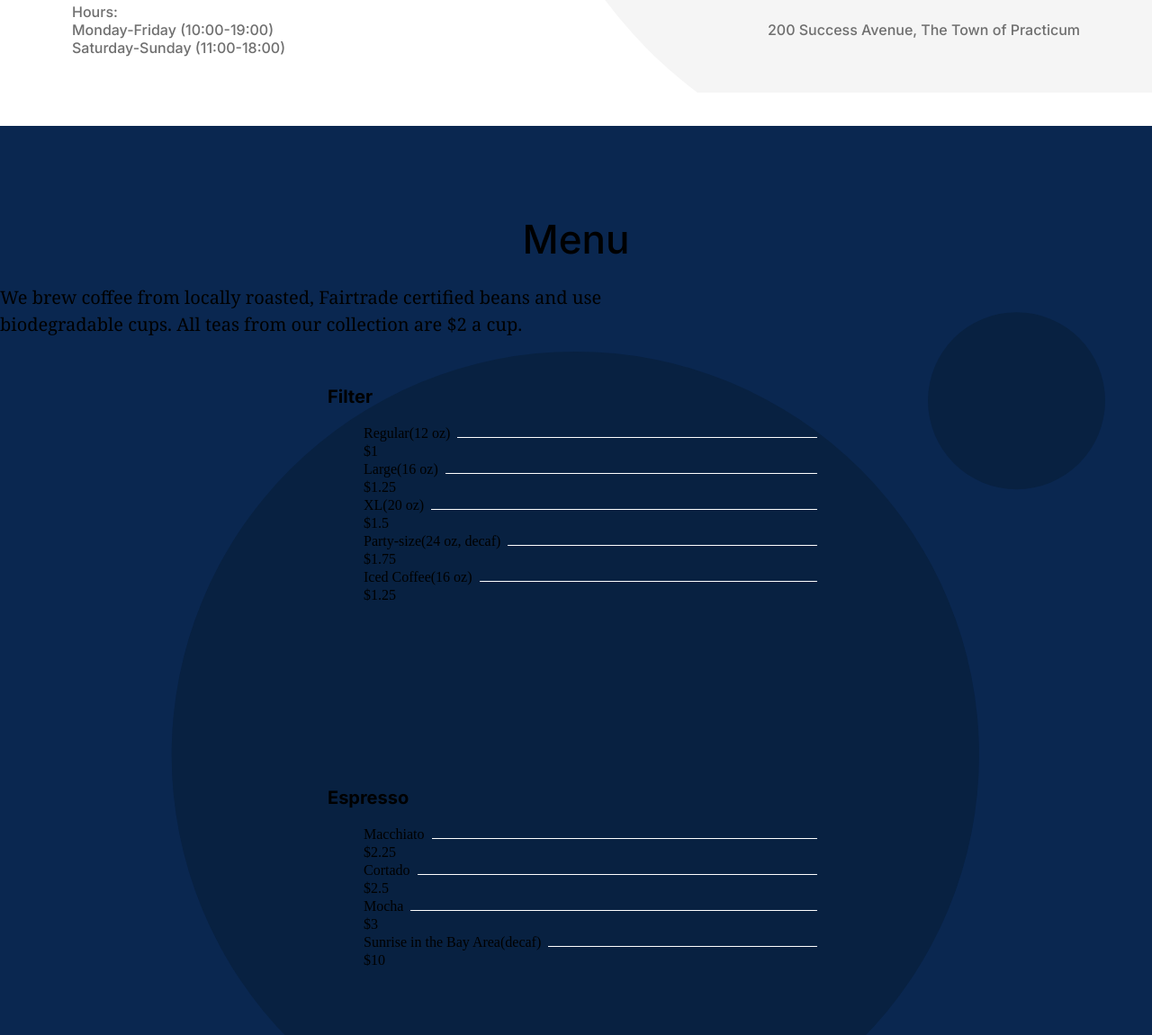
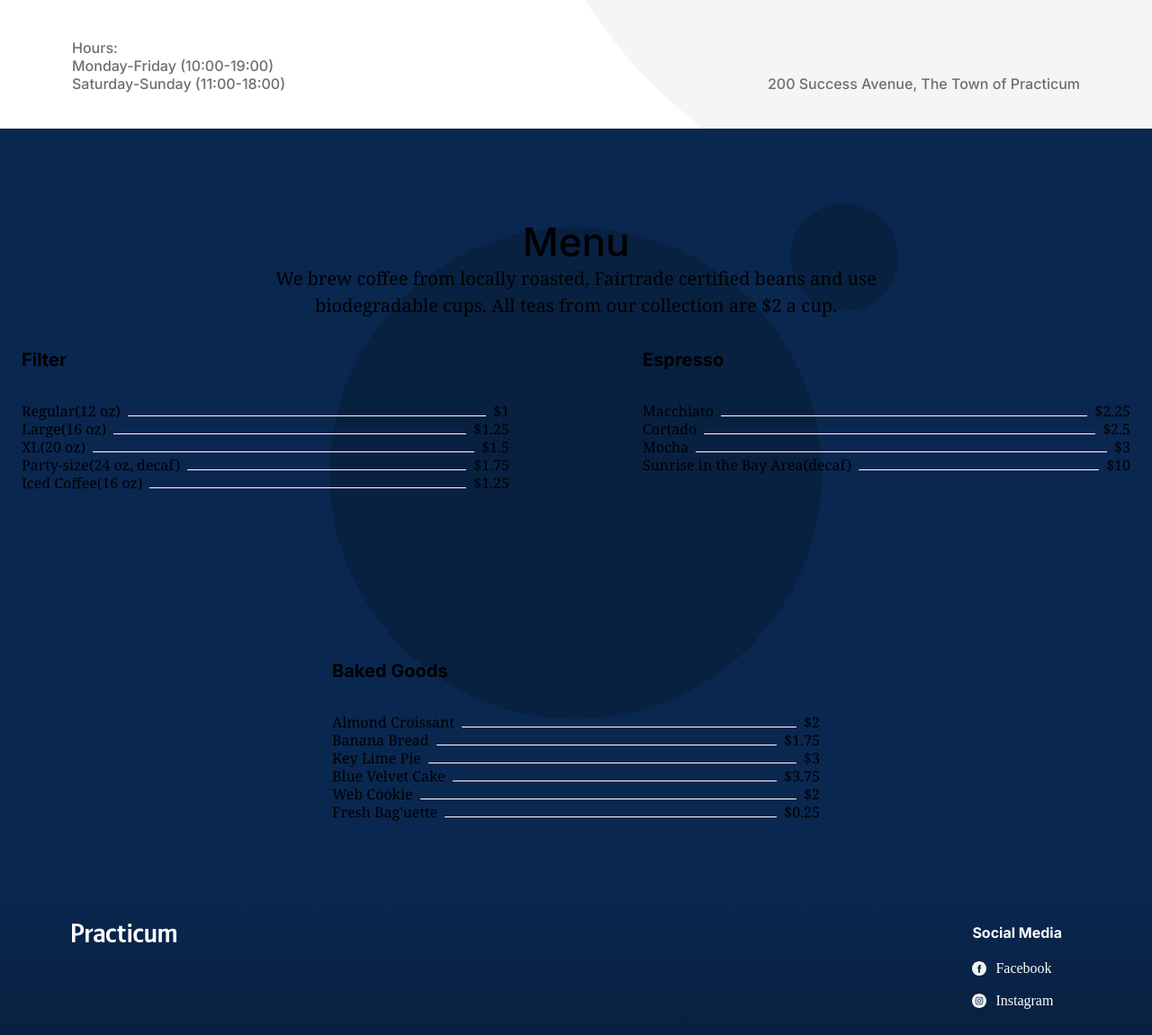
Before and after one commit to Soysauc/se_project_coffeeshop, a plain HTML site: page index.html in a window 1280 px wide. Shown: the part 697-1848 px from the top of the page at 90% size. Drawn offline with Linux system fonts and the light colour scheme.

Commit message:
Menu redux

```diff
--- a/index.html
+++ b/index.html
@@ -71,52 +71,52 @@
             <div class="card">
               <h3 class="card__title">Filter</h3>
               <ul class="card__content">
-                <li class="card__list_item">
-                <span class="card__list-divider">Regular(12 oz)</span>$1
+                <li class="card__list-item">
+                Regular(12 oz)<span class="card__list-divider"/>$1
               </li>
-              <li class="card__list_item">
-                <span class="card__list-divider">Large(16 oz)</span>$1.25
-              </li><li class="card__list_item">
-                <span class="card__list-divider">XL(20 oz)</span>$1.5
-              </li><li class="card__list_item">
-                <span class="card__list-divider">Party-size(24 oz, decaf)</span>$1.75
-              </li><li class="card__list_item">
-                <span class="card__list-divider">Iced Coffee(16 oz)</span>$1.25
+              <li class="card__list-item">
+                Large(16 oz)<span class="card__list-divider"/>$1.25
+              </li><li class="card__list-item">
+                XL(20 oz)<span class="card__list-divider"/>$1.5
+              </li><li class="card__list-item">
+                Party-size(24 oz, decaf)<span class="card__list-divider"/>$1.75
+              </li><li class="card__list-item">
+                Iced Coffee(16 oz)<span class="card__list-divider"/>$1.25
               </li>
               </ul>
             </div>
             <div class="card">
               <h3 class="card__title">Espresso</h3>
               <ul class="card__content">
-                <li class="card__list_item">
-                <span class="card__list-divider">Macchiato</span>$2.25
+                <li class="card__list-item">
+                Macchiato<span class="card__list-divider"/>$2.25
               </li>
-              <li class="card__list_item">
-                <span class="card__list-divider">Cortado</span>$2.5
-              </li><li class="card__list_item">
-                <span class="card__list-divider">Mocha</span>$3
-              </li><li class="card__list_item">
-                <span class="card__list-divider">Sunrise in the Bay Area(decaf)</span>$10
+              <li class="card__list-item">
+                Cortado<span class="card__list-divider"/>$2.5
+              </li><li class="card__list-item">
+                Mocha<span class="card__list-divider"/>$3
+              </li><li class="card__list-item">
+                Sunrise in the Bay Area(decaf)<span class="card__list-divider"/>$10
               </li>
               </ul>
             </div>
             <div class="card">
               <h3 class="card__title">Baked Goods</h3>
               <ul class="card__content">
-                <li class="card__list_item">
-                <span class="card__list-divider">Almond Croissant</span>$2
+                <li class="card__list-item">
+                Almond Croissant<span class="card__list-divider"/>$2
               </li>
-              <li class="card__list_item">
-                <span class="card__list-divider">Banana Bread</span>$1.75
-              </li><li class="card__list_item">
-                <span class="card__list-divider">Key Lime Pie</span>$3
-              </li><li class="card__list_item">
-                <span class="card__list-divider">Blue Velvet Cake</span>$3.75
-              </li><li class="card__list_item">
-                <span class="card__list-divider">Web Cookie</span>$2
+              <li class="card__list-item">
+                Banana Bread<span class="card__list-divider"/>$1.75
+              </li><li class="card__list-item">
+                Key Lime Pie<span class="card__list-divider"/>$3
+              </li><li class="card__list-item">
+                Blue Velvet Cake<span class="card__list-divider"/>$3.75
+              </li><li class="card__list-item">
+                Web Cookie<span class="card__list-divider"/>$2
               </li>
-              <li class="card__list_item">
-                <span class="card__list-divider">Fresh Bag'uette</span>$0.25
+              <li class="card__list-item">
+                Fresh Bag'uette<span class="card__list-divider"/>$0.25
               </li>
               </ul>
             </div>
--- a/pages/index.css
+++ b/pages/index.css
@@ -13,11 +13,15 @@
   min-height: 720px;
   max-height: 800px;
   height: 100vh;
+  position: relative;
+    z-index: 1;
+    display: flex;
+    flex-direction: column;
+    padding-bottom: 40px;
 }
 .header__title {
   max-width: 729px;
-  margin-top: 202px;
-  margin-left: 80px;
+  margin: 202px 0 0 80px;
   display: flex;
   flex-direction: column;
   font-family: "Inter";
@@ -28,14 +32,14 @@
 }
 .header__description {
   max-width: 683px;
-  margin-top: 28px;
-  margin-left: 80px;
+margin: 28px 0 0 80px;
   font-family: "Noto Serif";
   font-style: normal;
   font-size: 20px;
   line-height: 30px;
 }
 .header__image {
+  z-index: -1;
   width: 646px;
   height: 568px;
   top: 124px;
@@ -52,13 +56,12 @@
   line-height: 72px;
 }
 .header__footer {
-  position: absolute;
-  /* left: 0; */
-  bottom: 40px;
   width: 100%;
   display: flex;
-  align-items: center;
-  padding: 40px 80px 0;
+  margin-top: auto;
+  align-items: flex-end;
+  padding: 0 80px;
+
   justify-content: space-between;
   box-sizing: border-box;
 }
@@ -118,27 +121,29 @@
 
 .menu{
 background: #0a2750 url(../images/background_menu.svg) no-repeat center/cover;
-
+padding: 100px 0 0 0;
 }
 .menu__title{
-/* max-width: 780px; */
+max-width: 780px;
 font-family: "Inter";
 font-style: normal;
 font-weight: 500;
 font-size: 44px;
 line-height: 52px;
 text-align: center;
-padding: 100px 0 0 0;
-margin-bottom: 24px;
+margin: 0 auto;
+/* padding: 100px 0 0 0; */
+/* margin-bottom: 24px;  */
 }
 .menu__subtitle{
 max-width: 780px;
-
+text-align: center;
 font-family: "Noto Serif";
 font-style: normal;
 font-weight: normal;
 font-size: 20px;
 line-height: 30px;
+margin: 0 auto;
 }
 .menu__cards{
 display:flex;
@@ -151,14 +156,22 @@ gap:100px;
 box-sizing: border-box;
 padding: 30px 24px 54px;
 width: 600px;
+    box-sizing: border-box;
+    padding: 30px 24px 54px;
+    /* width: 600px; */
+    max-width: 600px;
+    flex-basis: calc(50% - 50px);
+    /* /* flex-basis: calc(600px - 50px); */
 }
 
 .card__content{
   list-style: none;
+  margin: 0;
+  padding: 0;
 }
 .card__title{
 list-style: none;
-margin: 0;
+margin: 0 0 32px 0;
 padding: 0;
 font-family: "Inter";
 font-style: normal;
@@ -172,13 +185,16 @@ font-style: normal;
 font-weight: normal;
 font-size: 16px;
 line-height: 20px;
+display: flex;
+
 }
 .card__list-divider{
   display:flex;
   flex-grow:1;
   align-items: baseline;
+
 }
-.card__list-divider::after{
+ .card__list-divider::before{
 content: "";
 min-width: 50px;
 border-bottom: 1px solid #fff;
```
